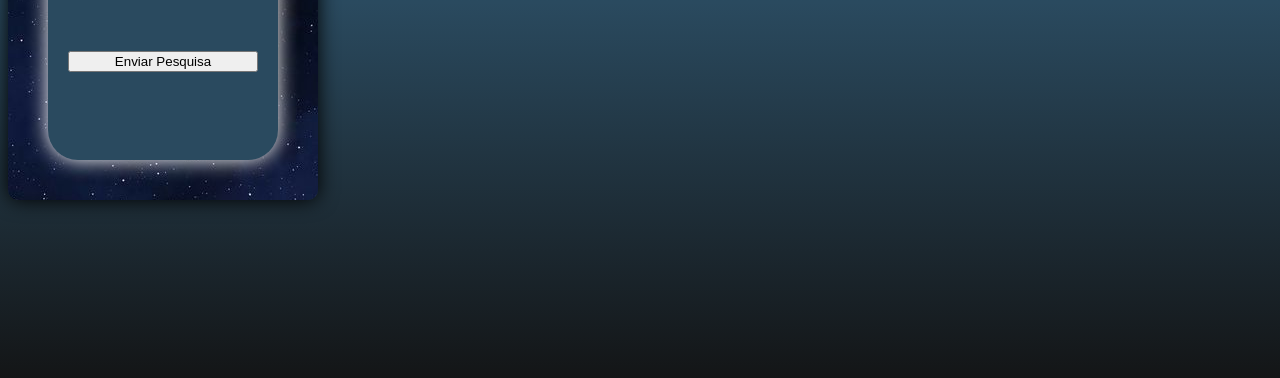
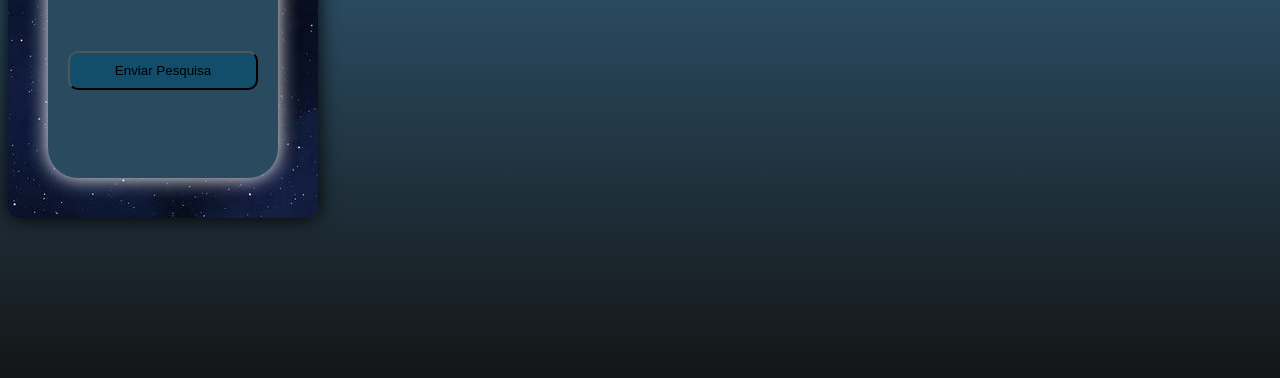
Before and after one commit to mathocihara/Site-Cosmico, a plain HTML site: page index.html in a window 1280 px wide. Shown: the part 398-776 px from the top of the page. Drawn offline with nearby package versions, Linux system fonts and the light colour scheme.

Commit message:
estilizei o button

```diff
--- a/cosmos.css
+++ b/cosmos.css
@@ -7,8 +7,6 @@ html{
 
 body {
     background: linear-gradient(180deg, #124D6B, #2A4A5F, #121212);
-}
-main{
 }
 
 section{
@@ -68,3 +66,11 @@ section{
     /* box-shadow: 0px 5px 15px white;  */
     color: white;
 }
+
+.btnDeEnvio{
+    display: flex;
+    background-color: #124D6B;
+    border-radius: 10px;
+    padding: 10px;
+    justify-content: center;
+}
```
